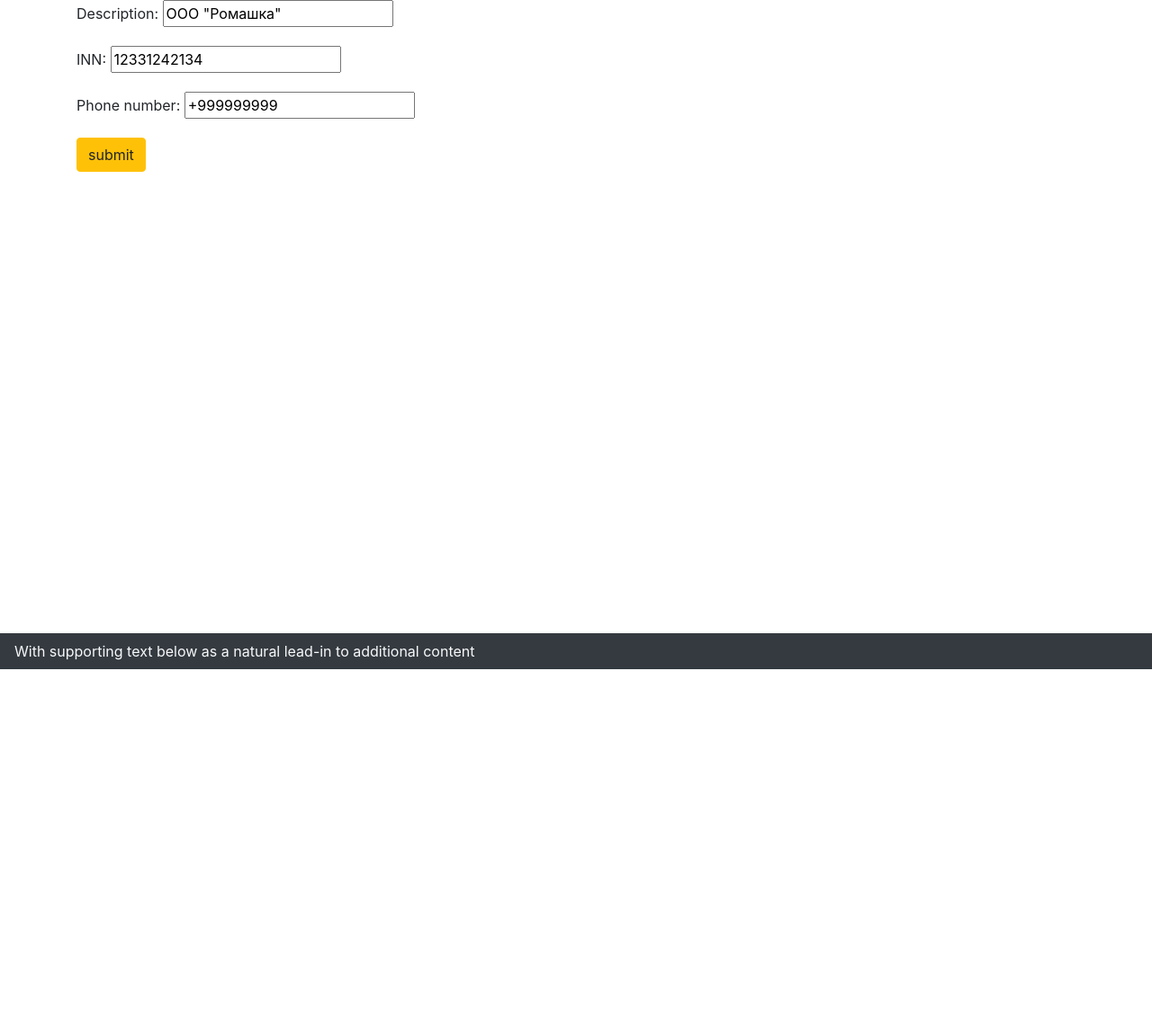
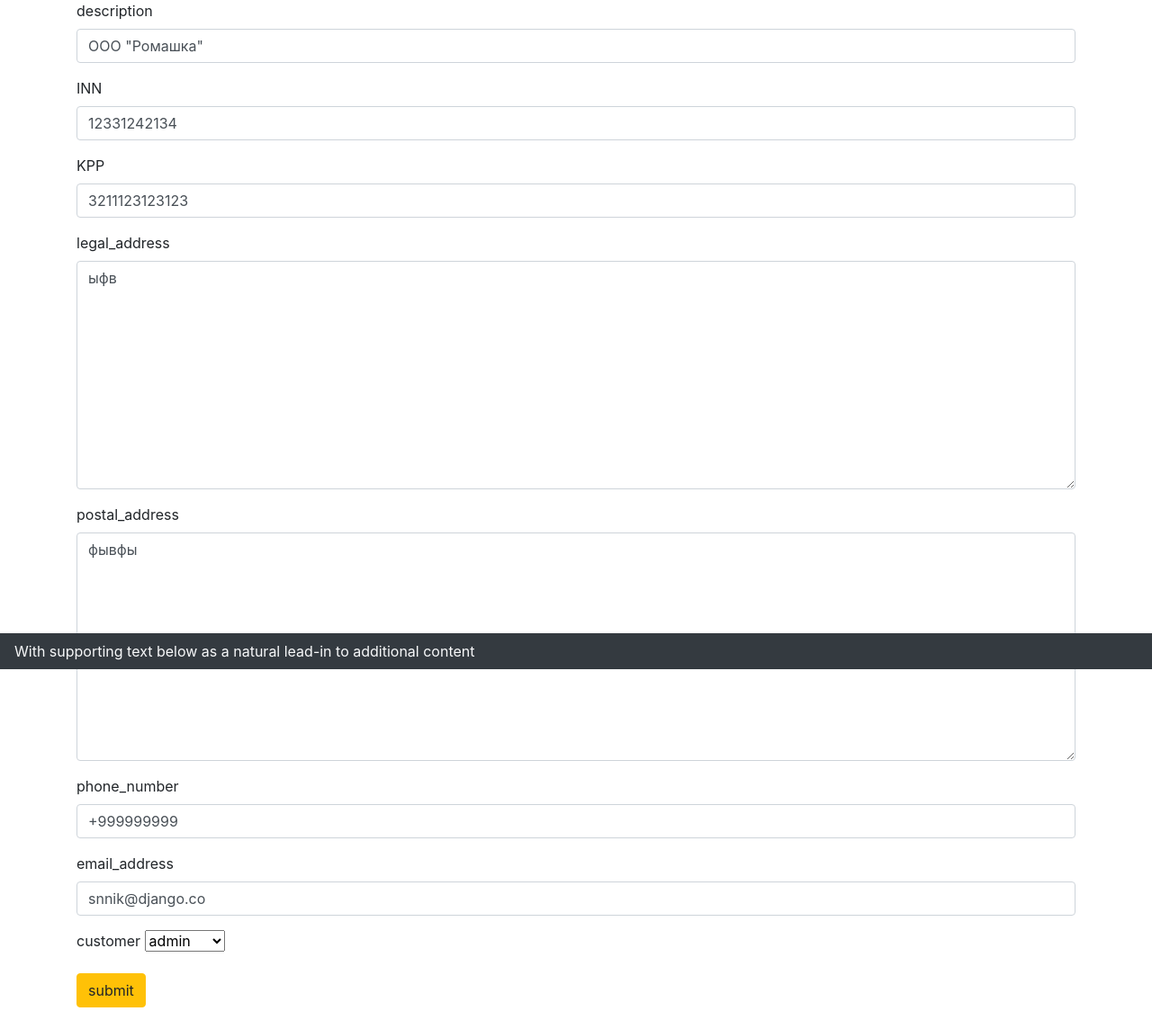
Before and after one commit to snnik/account_manager, a Django app: page /account/1/update/ in a window 1280 px wide. Shown: the part 56-1200 px from the top of the page at 90% size. Before the commit the page ends 800 px from the top, so only its background shows below. Run offline with Django 3.2, Linux system fonts and the light colour scheme; a user stored in the database is signed in; data comes from the database, SQL or seed files in the repository; both versions use the stored data as it was after the commit; some libraries are stand-ins or nearby versions.

Commit message:
view-template change

```diff
--- a/core/forms.py
+++ b/core/forms.py
@@ -1,8 +1,19 @@
-from django.forms import ModelForm
+from django import forms
 from .models import *
 
 
-class CustomerForm(ModelForm):
+class CustomerForm(forms.ModelForm):
     class Meta:
         model = CustomerInfo
-        fields = ('description', 'INN', 'phone_number',)
+        fields = ('description', 'INN', 'KPP', 'legal_address', 'postal_address',
+                  'phone_number', 'email_address', 'customer')
+        widgets = {
+            'description': forms.TextInput(attrs={'class':'form-control'}),
+            'INN': forms.TextInput(attrs={'class':'form-control'}),
+            'KPP': forms.TextInput(attrs={'class':'form-control'}),
+            'legal_address': forms.Textarea(attrs={'class':'form-control'}),
+            'postal_address': forms.Textarea(attrs={'class':'form-control'}),
+            'customer': forms.widgets.Select(),
+            'phone_number': forms.TextInput(attrs={'class':'form-control'}),
+            'email_address': forms.TextInput(attrs={'class':'form-control'}),
+        }
--- a/core/models.py
+++ b/core/models.py
@@ -89,7 +89,7 @@ class CustomerInfo(models.Model):
     d_reg = RegexValidator(regex=r'^\d{9,15}$', message='Введите цифры')
     email_validator = EmailValidator()
 
-    description = models.CharField(max_length=100)
+    description = models.CharField(max_length=100, verbose_name='Наименование')
     OGRN = models.CharField(validators=[d_reg], blank=True, max_length=20)
     INN = models.CharField(validators=[d_reg], blank=True, max_length=20)
     KPP = models.CharField(validators=[d_reg], blank=True, max_length=20)
--- a/core/templates/core/account_detail.html
+++ b/core/templates/core/account_detail.html
@@ -5,15 +5,19 @@
     <div class="row">
         <div class="col">
             <form method="post" action=".">{% csrf_token %}
-                {{ form.as_p }}
+                {% for field in form %}
+                  <div class="form-group">
+                    <label for="{{ field.id_for_label }}">{{ field.html_name }}</label>
+                    {{ field }}
+                  </div>
+                {% endfor %}
                 <button class="btn btn-warning">submit</button>
             </form>
         </div>
     </div>
      <div class="row">
             <div class="col">
-                {{ info.description }}<br>
-                {{ info.INN }}
+                {{ error_list }}<br>
             </div>
         </div>
 
--- a/core/urls.py
+++ b/core/urls.py
@@ -2,10 +2,10 @@ from django.urls import path
 from . import views
 
 urlpatterns = [
-   path('account/<int:id>/update/', views.update_account, name='update_account'),
+   path('account/<int:id>/update/', views.update_account, name='update-account'),
    path('account/create/', views.create_account),
    path('account/<int:id>/delete/', views.delete_account),
    path('base_login/', views.login, name='base_login'),
    path('logout/', views.logout, name='base_logout'),
-   path('', views.index)
+   path('', views.index, name='dashboard')
 ]
--- a/core/views.py
+++ b/core/views.py
@@ -36,19 +36,32 @@ def create_account(request):
 
 @login_required(login_url='base_login')
 def update_account(request, id, **args):
+    errors = ''
     info = get_object_or_404(CustomerInfo, pk=id)
     if request.method == 'POST':
         form = CustomerForm(request.POST, instance=info)
         if form.is_valid():
-            info.description = request.POST.get('description')
-            info.INN = request.POST.get('INN')
-            info.phone_number = request.POST.get('phone_number')
+            info.description = form.cleaned_data['description']
+            info.INN = form.cleaned_data['INN']
+            info.KPP = form.cleaned_data['KPP']
+            info.legal_address = form.cleaned_data['legal_address']
+            info.postal_address = form.cleaned_data['postal_address']
+            info.phone_number = form.cleaned_data['phone_number']
+            info.email_address = form.cleaned_data['email_address']
+            info.customer = form.cleaned_data['customer']
             info.save()
-            redirect('/', id=id)
-    else:
-        #info = CustomerInfo.objects.get(pk=id)
-        form = CustomerForm(instance=info)
-        return render(request, 'core/account_detail.html', {'form': form})
+            return redirect('update-account', id=id)
+        else:
+            errors = form.errors
+
+    context = {}
+    form = CustomerForm(instance=info)
+    context['form'] = form
+
+    if errors:
+        context['error_list'] = errors
+
+    return render(request, 'core/account_detail.html', context)
 
 
 def login(request):
--- a/templates/menu.html
+++ b/templates/menu.html
@@ -1,7 +1,7 @@
 {% block menu %}
 <nav class="navbar navbar-expand-lg navbar-dark bg-dark">
 
-  <a class="navbar-brand" href="#">LOGO</a>
+  <a class="navbar-brand" href="{% url 'dashboard' %}">LOGO</a>
   <button class="navbar-toggler" type="button" data-toggle="collapse" data-target="#navbarSupportedContent" aria-controls="navbarSupportedContent" aria-expanded="false" aria-label="Toggle navigation">
     <span class="navbar-toggler-icon"></span>
   </button>
```
Also changed, not shown: db.sqlite3.
